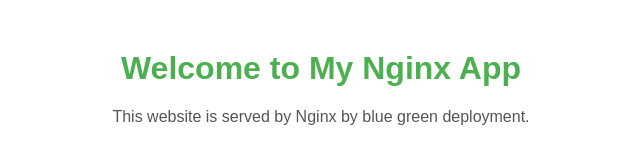
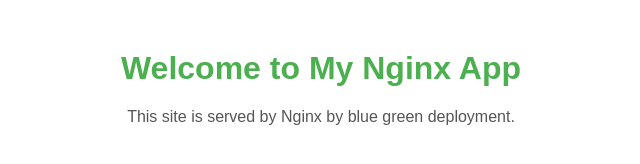
Before and after one commit to rakesh-comprinno/nginx-server-dockerfile, a plain HTML site: page index.html in a window 1280 px wide. Shown: the full height of the page, 319-959 px from the left. Drawn offline with Linux system fonts and the light colour scheme.

Commit message:
Update index.html

```diff
--- a/index.html
+++ b/index.html
@@ -8,6 +8,6 @@
 </head>
 <body>
     <h1>Welcome to My Nginx App</h1>
-    <p>This website is served by Nginx by blue green deployment.</p>
+    <p>This site is served by Nginx by blue green deployment.</p>
 </body>
 </html>
```
